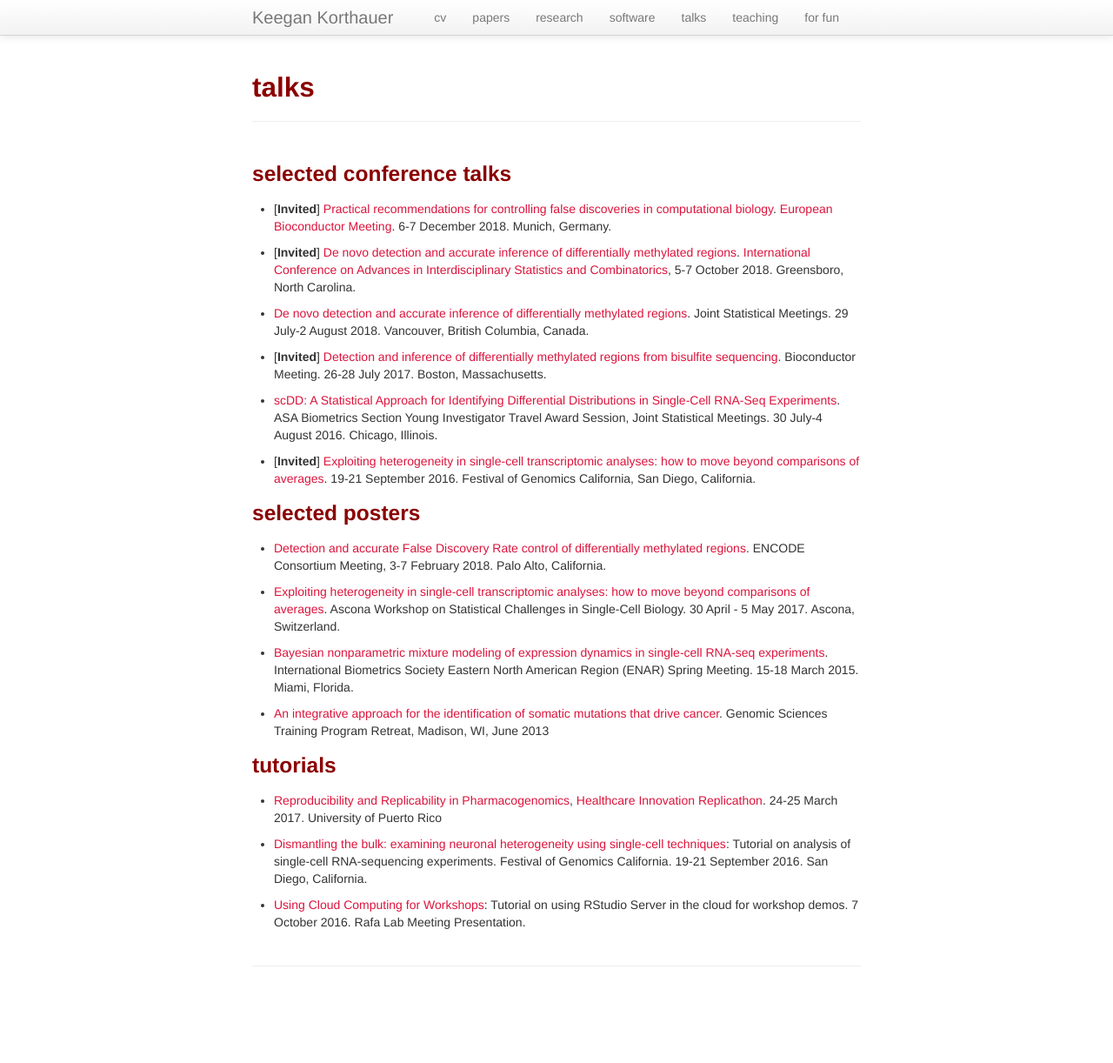
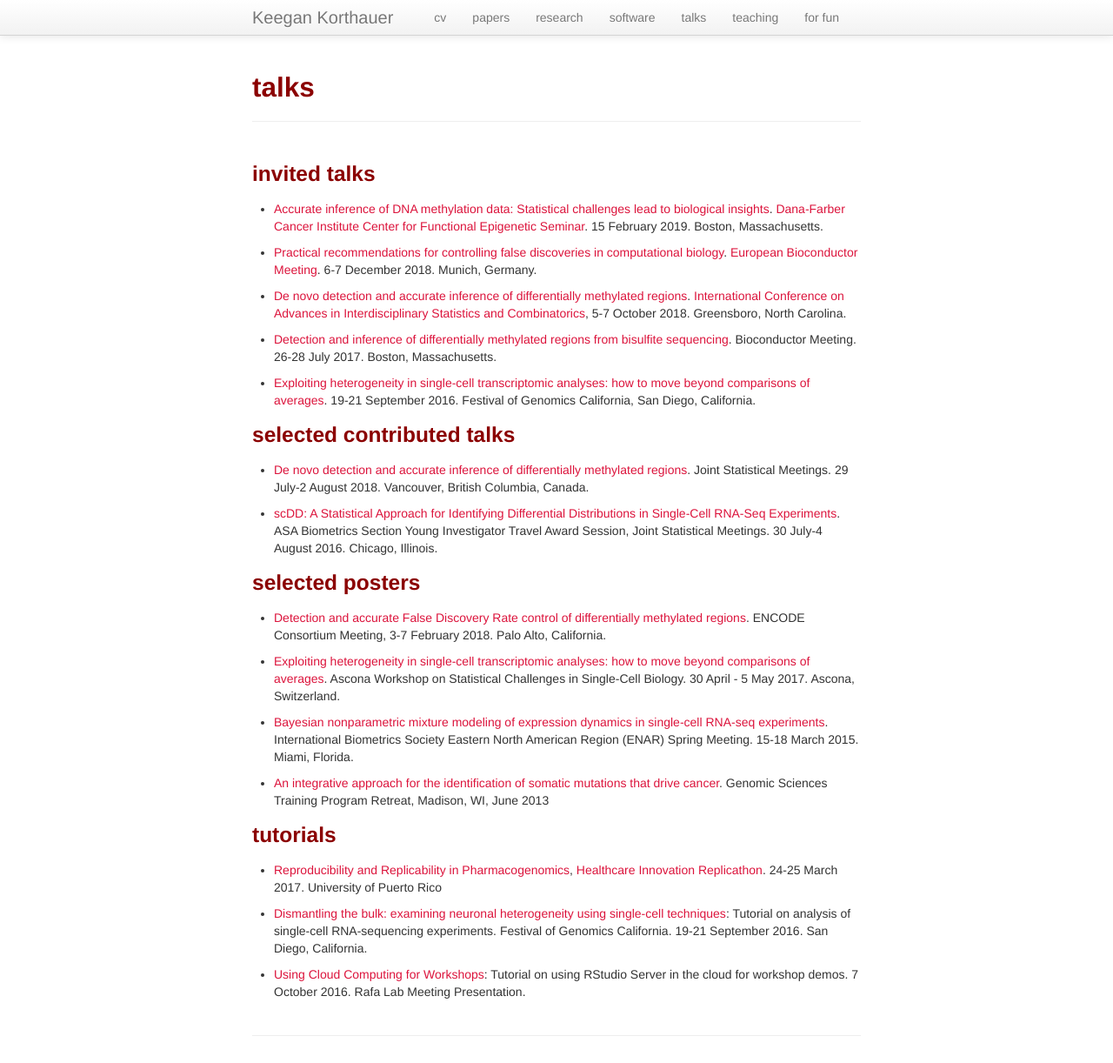
Before and after one commit to kdkorthauer/kdkorthauer.github.io, a Jekyll site: the page built from pages/talks.md, in a window 1280 px wide and 1222 px high. Shown: the whole window at 87% size. Built offline with Jekyll 4.4.1, drawn with Linux system fonts in a browser that asks for light colours.

Commit message:
add CFCCFCE seminar

```diff
--- a/pages/talks.md
+++ b/pages/talks.md
@@ -14,21 +14,24 @@ title: talks
 </script>
 
 
-### selected conference talks
+### invited talks
 
-- [**Invited**] [Practical recommendations for controlling false discoveries in computational biology](../talks/eurobioc2018.pdf). [European Bioconductor Meeting](https://github.com/lgatto/EuroBioc2018). 6-7 December 2018. Munich, Germany.
+- [Accurate inference of DNA methylation data: Statistical challenges lead to biological insights](../talks/20190215-korthauer-slides.pdf). [Dana-Farber Cancer Institute Center for Functional Epigenetic Seminar](http://cfce.dfci.harvard.edu/). 15 February 2019. Boston, Massachusetts.
 
-- [**Invited**] [De novo detection and accurate inference of differentially methylated regions](../talks/korthauer_aisc_2018_static.pdf). [International Conference on Advances in Interdisciplinary Statistics and Combinatorics](https://www.uncg.edu/mat/aisc/2018/index.html), 5-7 October 2018. Greensboro, North Carolina.
+- [Practical recommendations for controlling false discoveries in computational biology](../talks/eurobioc2018.pdf). [European Bioconductor Meeting](https://github.com/lgatto/EuroBioc2018). 6-7 December 2018. Munich, Germany.
+
+- [De novo detection and accurate inference of differentially methylated regions](../talks/korthauer_aisc_2018_static.pdf). [International Conference on Advances in Interdisciplinary Statistics and Combinatorics](https://www.uncg.edu/mat/aisc/2018/index.html), 5-7 October 2018. Greensboro, North Carolina.
+
+- [Detection and inference of differentially methylated regions from bisulfite sequencing](../talks/bioc_dmrseq_07282017.pdf). Bioconductor Meeting. 26-28 July 2017. Boston, Massachusetts.
+
+- [Exploiting heterogeneity in single-cell transcriptomic analyses: how to move beyond comparisons of averages](../talks/FoG_2016_SingleCell_Korthauer.pdf). 19-21 September 2016. Festival of Genomics California, San Diego, California.
+
+
+### selected contributed talks
 
 - [De novo detection and accurate inference of differentially methylated regions](../talks/korthauer_jsm_2018_static.pdf). Joint Statistical Meetings. 29 July-2 August 2018. Vancouver, British Columbia, Canada.
 
-- [**Invited**] [Detection and inference of differentially methylated regions from bisulfite sequencing](../talks/bioc_dmrseq_07282017.pdf). Bioconductor Meeting. 26-28 July 2017. Boston, Massachusetts.
-
 - [scDD: A Statistical Approach for Identifying Differential Distributions in Single-Cell RNA-Seq Experiments](../talks/JSM_2016_Korthauer_Session_418.pdf). ASA Biometrics Section Young Investigator Travel Award Session, Joint Statistical Meetings. 30 July-4 August 2016. Chicago, Illinois.
-
-- [**Invited**] [Exploiting heterogeneity in single-cell transcriptomic analyses: how to move beyond comparisons of averages](../talks/FoG_2016_SingleCell_Korthauer.pdf). 19-21 September 2016. Festival of Genomics California, San Diego, California.
-
-
 
 ### selected posters
 
```
Also changed, not shown: 2 other files.
